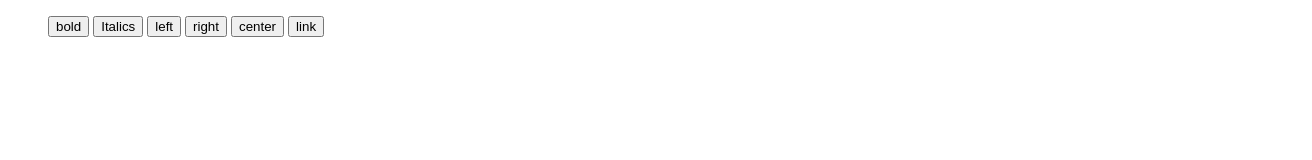
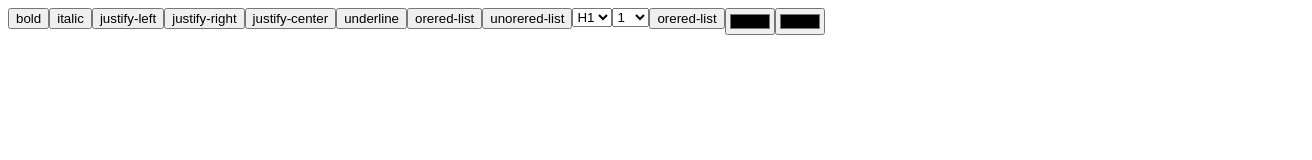
Before and after one commit to benjosiah/text-editor, a plain HTML site: page index.html in a window 1280 px wide. Shown: the whole page, 1312 px wide, since content can reach past the window. Drawn offline with Linux system fonts and the light colour scheme.

Commit message:
tools div

```diff
--- a/index.html
+++ b/index.html
@@ -7,6 +7,7 @@
 
     <style>
         #text{
+
             width: 90%;
             height: 500px;
             margin: auto;
@@ -14,6 +15,12 @@
             overflow-y: scroll;
             overflow-x: hidden;
             position: relative;
+        }
+
+        .tools{
+            display: flex;
+            flex-wrap: wrap;
+            width: 100%;
         }
 
          ul{
@@ -31,52 +38,64 @@
     </style>
 </head>
 <body>
-    <div>
-        <ul>
-            <li>
-                <button data-command="bold">
-                bold
-                </button>
-            </li>
-            <li>
-                <button data-command="italic">
-                    Italics
-                </button>
+    <div class="tools" id="tools">
 
-            </li>
-            <li>
-                <button data-command="justifyLeft">
-                    left
-                </button>
 
-            </li>
-            <li>
-                <button data-command="justifyRight">
-                    right
-                </button>
-
-            </li>
-            <li>
-                <button data-command="JustifyCenter">
-                    center
-                </button>
-
-            </li>
-            <li>
-                <button
-                data-command="createLink"
-                >
-                    link
-                </button>
-
-            </li>
-            </ul>
     </div>
     <div contenteditable="" class="text" id="text">
 
     </div>
 
     <script>
+        let tools_div = document.getElementById('tools');
+        let tools= [
+            {"name": "bold","data":"bold", "icon":"" },
+            {"name": "italic","data":"italic", "icon":"" },
+            {"name": "justify-left","data":"justify-left", "icon":"" },
+            {"name": "justify-right","data":"justify-right", "icon":"" },
+            {"name": "justify-center","data":"justify-center", "icon":"" },
+            {"name": "underline","data":"underline", "icon":"" },
+            {"name": "orered-list","data":"bold", "icon":"" },
+            {"name": "unorered-list","data":"bold", "icon":"" },
+            {"name": "heading","data":"bold", "icon":"", "list":['H1', 'H2', 'H3','H4', 'H5', 'H6']},
+            {"name": "size","data":"bold", "icon":"", "list":[1,2,3,4,5,6,7,8,9,10] },
+            {"name": "orered-list","data":"bold", "icon":"" },
+            {"name": "Background","data":"bold", "icon":"" },
+            {"name": "colour","data":"bold", "icon":"" },
+
+        ]
+
+        tools.forEach(tool=>{
+
+            // console.log(tool.list)
+            if (tool.list)
+            {
+                var action = "<select>";
+
+                tool.list.forEach(e=>{
+                   action += "<option value='"+e+"'>"+e+" </option>";
+                })
+
+                action += "<\/select>"
+
+                let div = "<div class='' >"+action+"</div>";
+
+                tools_div.innerHTML += div;
+
+            }else if(tool.name=="Background" || tool.name=="colour"){
+
+                var action = "<input type='color' >";
+                let div = "<div class='' >"+action+"</div>";
+
+                tools_div.innerHTML += div;
+            }
+            else{
+                var action = "<input type='button' value= '"+tool.name+"'>";
+                let div = "<div class='' >"+action+"</div>";
+
+                tools_div.innerHTML += div;
+            }
+        });
         let y = document.querySelectorAll("button")
         let text = document.getElementById('text');
         // console.log(y)
```
